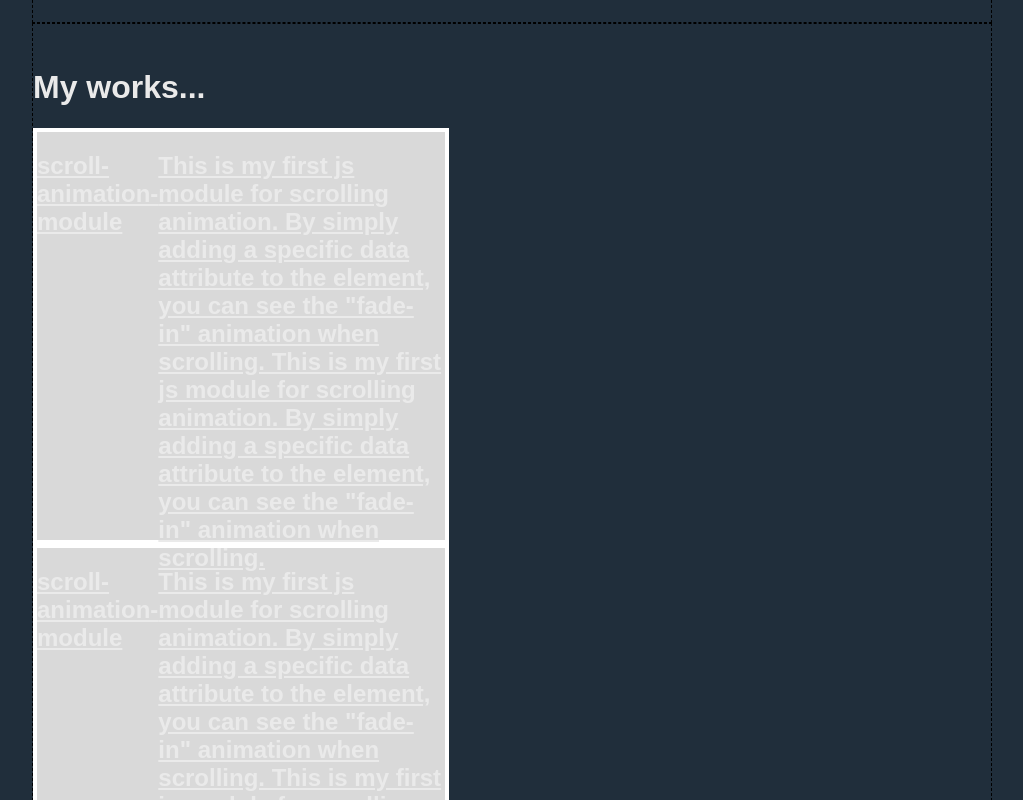
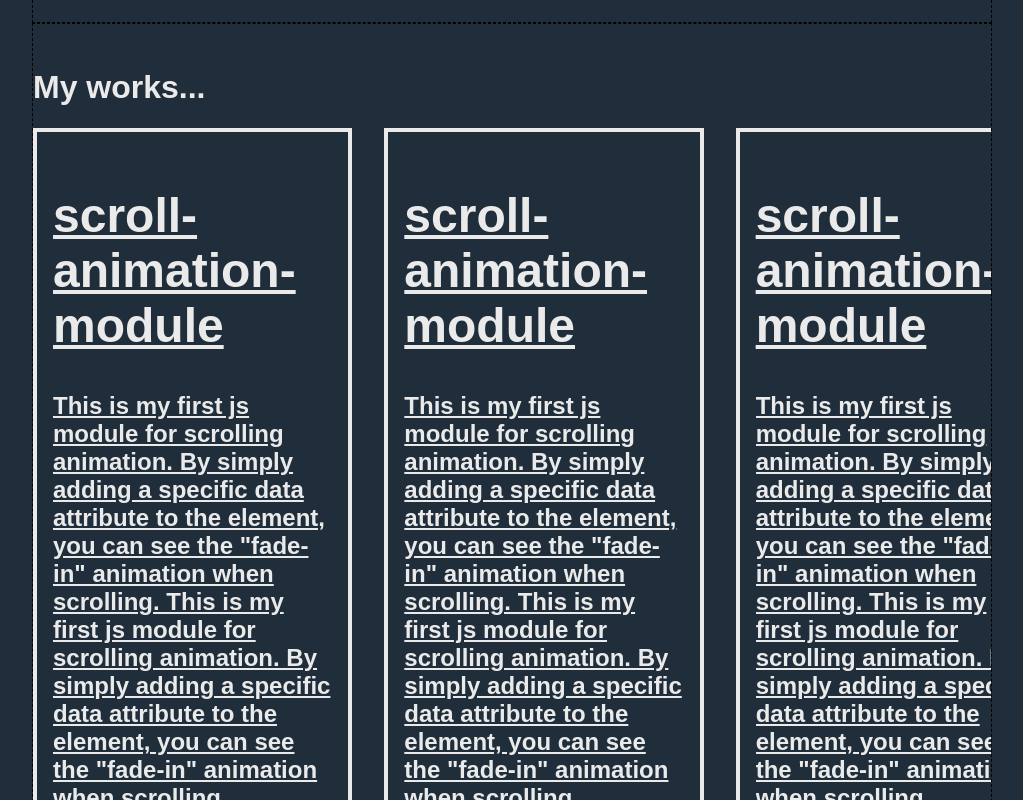
Before and after one commit to r7chardgh/profile, a React (Vite) app: page / in a window 1280 px wide. Shown: the part 1680-2480 px from the top of the page, without its empty margins (128-1151 px from the left). Built offline with nearby package versions, Linux system fonts and the light colour scheme; a web font is replaced by a local one.

Commit message:
modify work page, styles & add draggable func

```diff
--- /dev/null
+++ b/src/helpers/draggable.js
@@ -0,0 +1,35 @@
+const draggable = (() => {
+  const init = (targetId) => {
+    const target = document.querySelector(targetId);
+    let isDown = false;
+    let startX;
+    let scrollLeft;
+
+    target.addEventListener("mousedown", (e) => {
+      isDown = true;
+      target.classList.add("active");
+      startX = e.pageX - target.offsetLeft;
+      scrollLeft = target.scrollLeft;
+    });
+    target.addEventListener("mouseleave", () => {
+      isDown = false;
+      target.classList.remove("active");
+    });
+    target.addEventListener("mouseup", () => {
+      isDown = false;
+      target.classList.remove("active");
+    });
+    target.addEventListener("mousemove", (e) => {
+      if (!isDown) return;
+      e.preventDefault();
+      const x = e.pageX - target.offsetLeft;
+      const walk = (x - startX) ;
+      target.scrollLeft = scrollLeft - walk;
+      console.log(walk);
+    });
+  };
+  return {
+    init,
+  };
+})();
+export default draggable;
--- a/src/pages/Works.jsx
+++ b/src/pages/Works.jsx
@@ -1,6 +1,10 @@
 import React from "react";
+import draggable from '../helpers/draggable'
+function Works() {
+  React.useEffect(() => {
+   draggable.init(".carousel")
+  }, [])
 
-function Works() {
   return (
     <>
       <div id="works" className="container">
--- a/src/styles/_work.scss
+++ b/src/styles/_work.scss
@@ -1,8 +1,51 @@
-.work-item{
-    border: .3rem solid white;
-    width: 26rem;
-    height: 26rem;
+@use "theme" as *;
+@use "settings" as *;
+
+.work-item {
+    display: inline-block;
+    padding: 1rem;
+    border: 0.3rem solid white;
+    flex: 0 0 calc(100% / 3);
+    margin-left: 0 1rem;
+    &:first-child {
+        margin-left: 0;
+    }
+    @include themed() {
+        border: 0.3rem solid t($text);
+    }
+    @include breakpoint(xl,max){
+        flex: 0 0 calc(100%/2);
+    }
+    @include breakpoint(sm,max){
+        flex: 0 0 calc(100%);
+    }
+    &:hover,
+    &:focus {
+        .work-item__title {
+            font-size: 2rem;
+        }
+    }
+    &__title {
+        font-size: 3rem;
+        transition: all 300ms;
+    }
+    &__description {
+        font-size: 1.5rem;
+        overflow-y: scroll;
+    }
+}
+
+.carousel {
+    width: 100%;
+    overflow-x: scroll;
+    overflow-y: hidden;
     display: flex;
-    justify-content: center;
-    background-color: #d9d9d9;
+    gap: 2rem;
+    transition: all 0.2s;
+    user-select: none;
+    cursor: pointer;
+    &.active {
+        cursor: grabbing;
+        cursor: -webkit-grabbing;
+    }
 }
```
